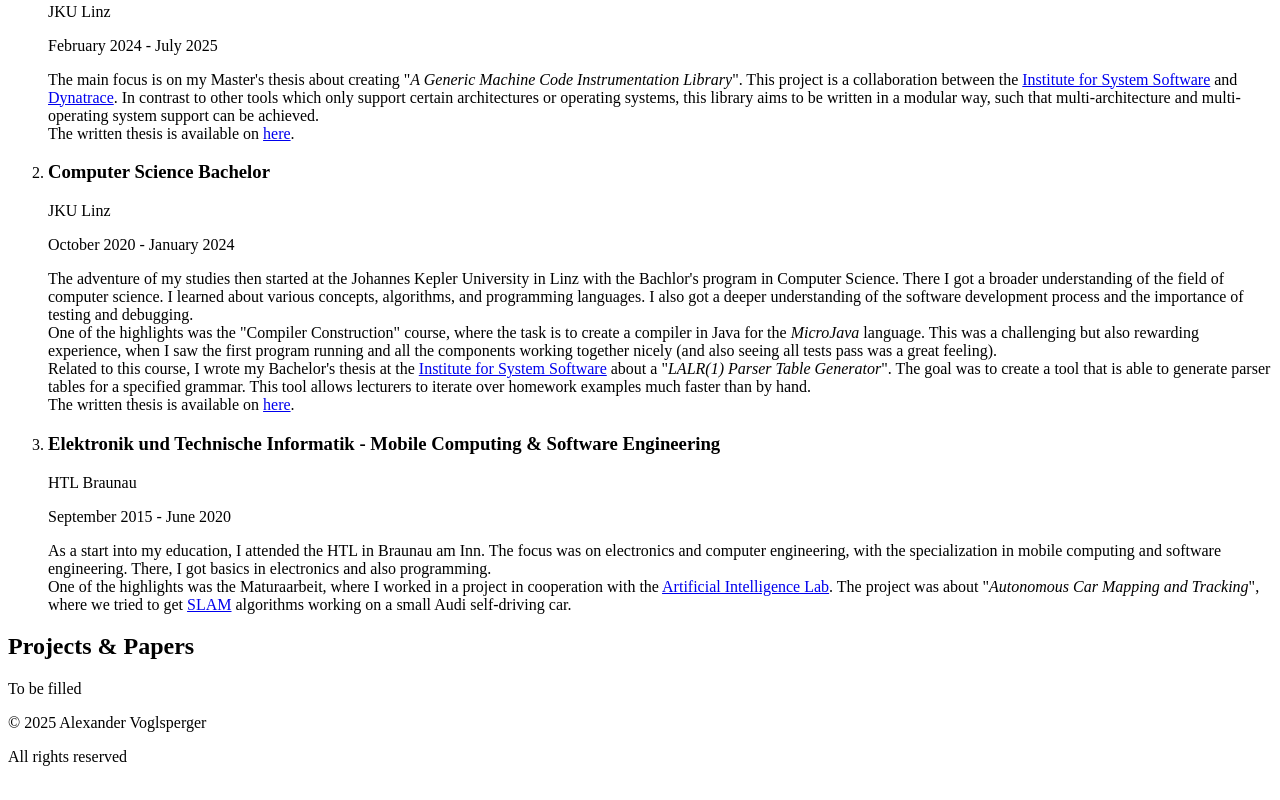
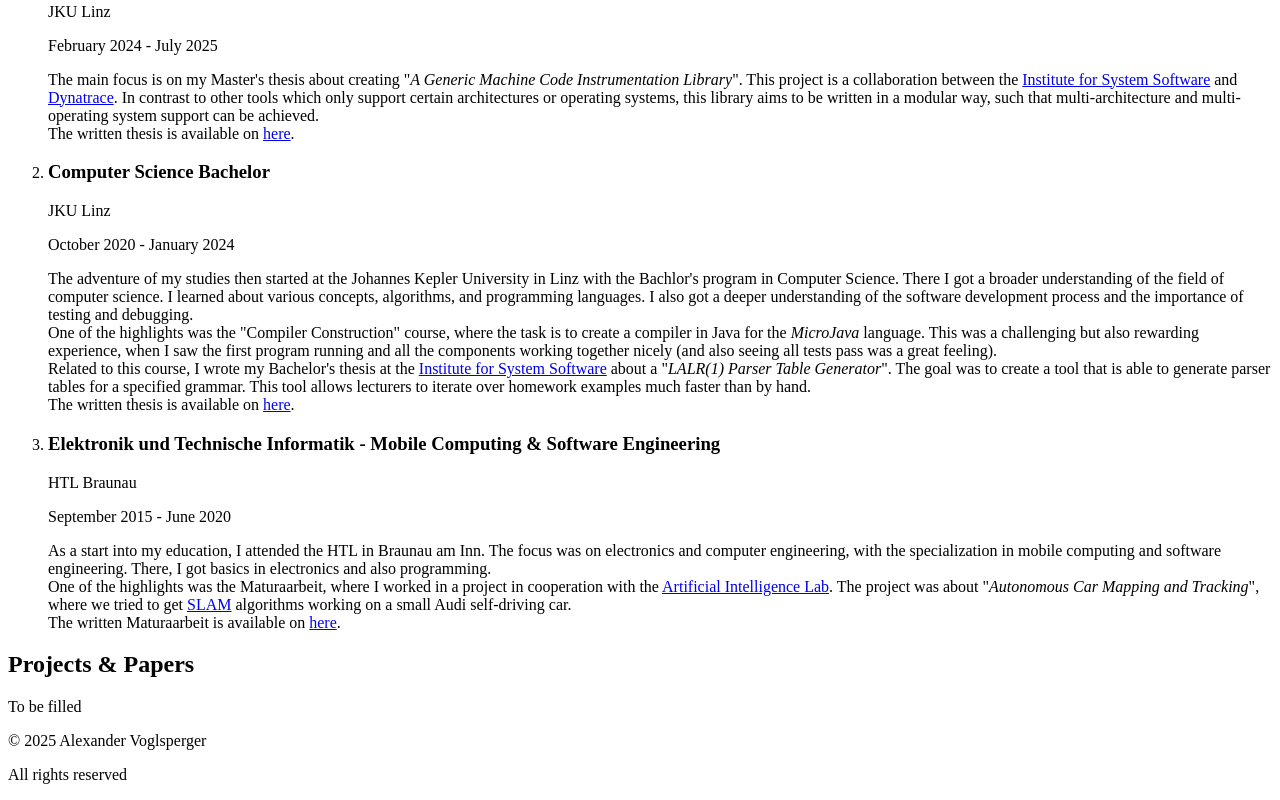
Before and after one commit to MrMinemeet/wtf-my-code.works, a plain HTML site: page index.html in a window 1280 px wide. Shown: the part 2561-3361 px from the top of the page. Drawn offline with Linux system fonts and the light colour scheme.

Commit message:
Include link to Maturaarbeit

```diff
--- a/index.html
+++ b/index.html
@@ -182,6 +182,8 @@
 						As a start into my education, I attended the HTL in Braunau am Inn. The focus was on electronics and computer engineering, with the specialization in mobile computing and software engineering. There, I got basics in electronics and also programming.
 						<br>
 						One of the highlights was the Maturaarbeit, where I worked in a project in cooperation with the <a href="https://www.jku.at/en/lit-artificial-intelligence-lab/" target="_blank">Artificial Intelligence Lab</a>. The project was about "<em>Autonomous Car Mapping and Tracking</em>", where we tried to get <a href="https://en.wikipedia.org/wiki/Simultaneous_localization_and_mapping" target="_blank">SLAM</a> algorithms working on a small Audi self-driving car.
+						<br>
+						The written Maturaarbeit is available on <a href="https://github.com/MrMinemeet/ACMT/releases/download/FINAL/Autonomous_Car_Mapping_and_Tracking.pdf" target="_blank">here</a>.
 					</p>
 				</li>
 			</ol>
```
